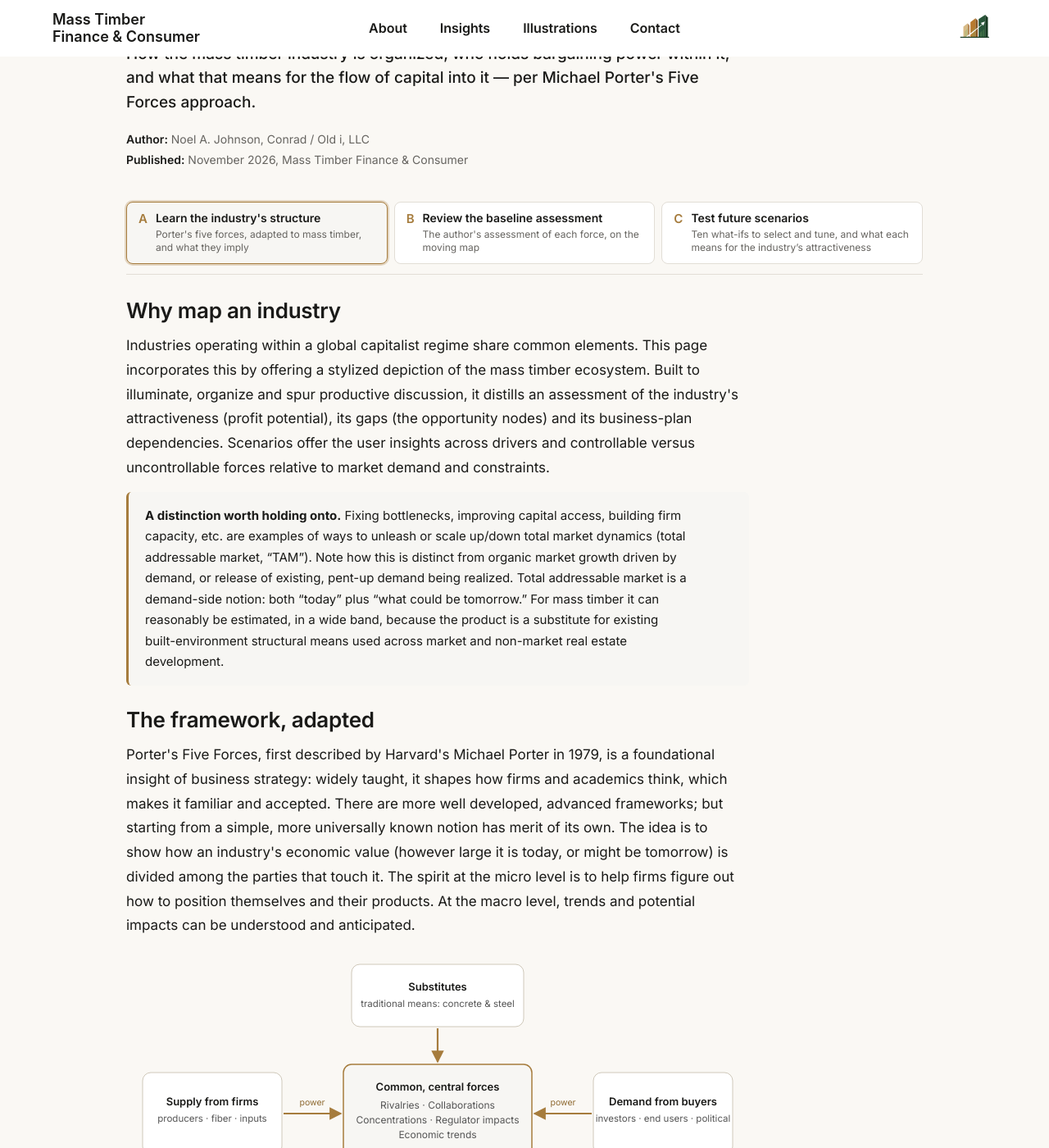
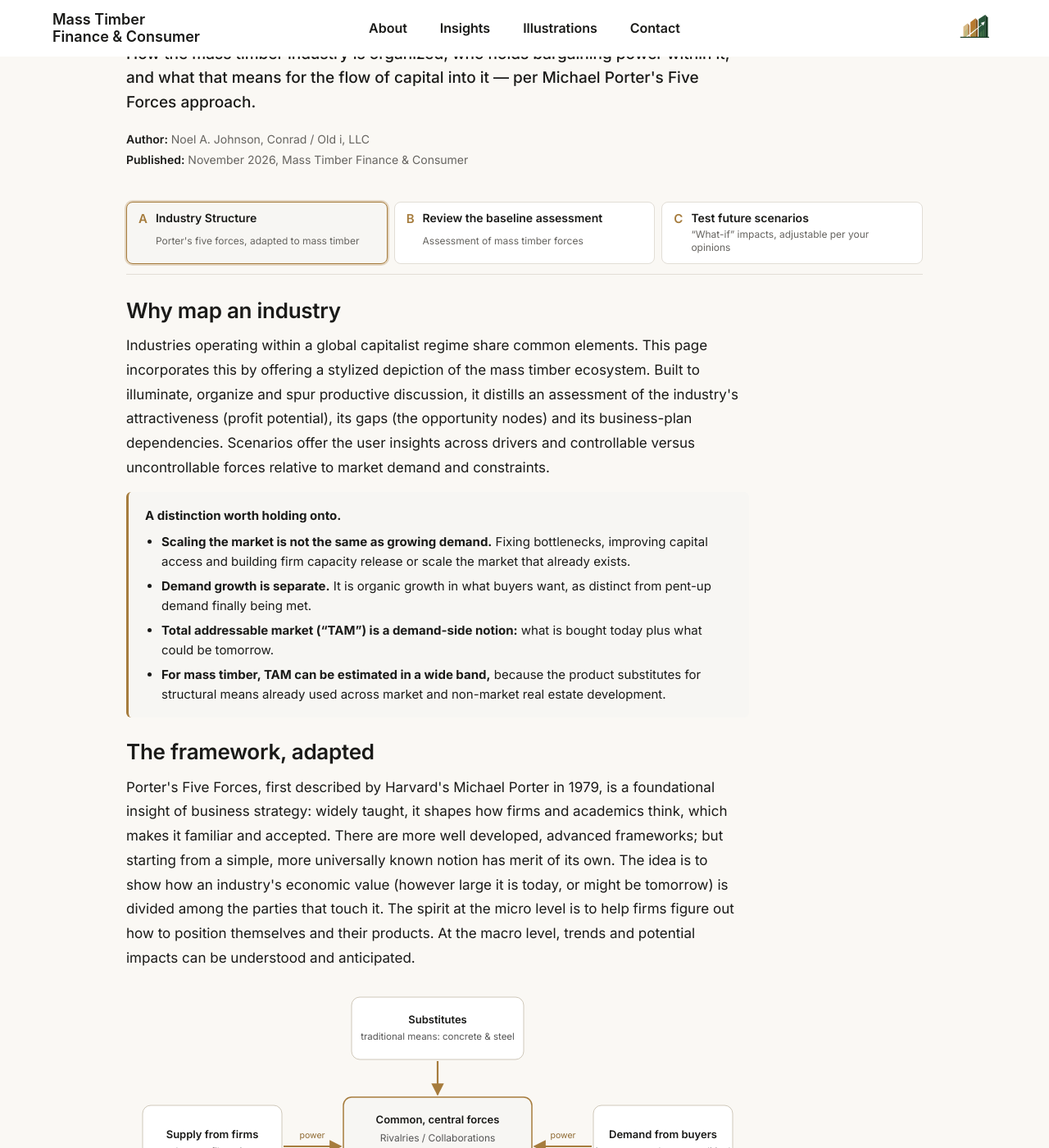
Before and after one commit to noelallenjohnson/mtfc, a Jekyll site: the page built from pages/industry-structure.html, in a window 1280 px wide and 1400 px high, scrolled down 257 px. Shown: the whole window at 82% size. Built offline with Jekyll 4.4.1, drawn with Linux system fonts in a browser that asks for light colours; some of the changed text lies outside the part shown.

Commit message:
Industry Structure: shorter tab labels, bulleted distinction, diagram centre lines, tighter implication cards, comment block in Part B only
Co-Authored-By: Claude Fable 5.2 <noreply@anthropic.com>
Claude-Session: https://claude.ai/code/session_01LvhsnqrfZBaeQ6yhbEHGbm

```diff
--- a/assets/css/icf.css
+++ b/assets/css/icf.css
@@ -135,3 +135,6 @@
 .icf .sl span b { color: var(--ink); }
 .icf .sliders[hidden], .icf .btn[hidden] { display: none; }
 @media (max-width: 860px) { .icf .sl { grid-template-columns: 104px 1fr 84px; } }
+.icf .callout ul { margin: 8px 0 0; padding-left: 20px; }
+.icf .callout li { font-size: 15px; line-height: 1.6; margin-bottom: 6px; }
+.icf .callout li:last-child { margin-bottom: 0; }
--- a/pages/industry-structure.html
+++ b/pages/industry-structure.html
@@ -21,9 +21,9 @@ scripts: ["/assets/js/icf-data.js", "/assets/js/icf.js"]
 
   <nav class="seg" aria-label="Page parts">
     <div class="seg-row">
-      <button type="button" data-part="learn" class="on"><span class="k">A</span><span class="t">Learn the industry's structure</span><span class="d">Porter's five forces, adapted to mass timber, and what they imply</span></button>
-      <button type="button" data-part="baseline"><span class="k">B</span><span class="t">Review the baseline assessment</span><span class="d">The author's assessment of each force, on the moving map</span></button>
-      <button type="button" data-part="test"><span class="k">C</span><span class="t">Test future scenarios</span><span class="d">Ten what-ifs to select and tune, and what each means for the industry’s attractiveness</span></button>
+      <button type="button" data-part="learn" class="on"><span class="k">A</span><span class="t">Industry Structure</span><span class="d">Porter's five forces, adapted to mass timber</span></button>
+      <button type="button" data-part="baseline"><span class="k">B</span><span class="t">Review the baseline assessment</span><span class="d">Assessment of mass timber forces</span></button>
+      <button type="button" data-part="test"><span class="k">C</span><span class="t">Test future scenarios</span><span class="d">“What-if” impacts, adjustable per your opinions</span></button>
     </div>
   </nav>
 
@@ -32,7 +32,13 @@ scripts: ["/assets/js/icf-data.js", "/assets/js/icf.js"]
     <div class="narrow body">
             <h2>Why map an industry</h2>
       <p>Industries operating within a global capitalist regime share common elements. This page incorporates this by offering a stylized depiction of the mass timber ecosystem. Built to illuminate, organize and spur productive discussion, it distills an assessment of the industry's attractiveness (profit potential), its gaps (the opportunity nodes) and its business-plan dependencies. Scenarios offer the user insights across drivers and controllable versus uncontrollable forces relative to market demand and constraints.</p>
-      <div class="callout"><p><b>A distinction worth holding onto.</b> Fixing bottlenecks, improving capital access, building firm capacity, etc. are examples of ways to unleash or scale up/down total market dynamics (total addressable market, “TAM”). Note how this is distinct from organic market growth driven by demand, or release of existing, pent-up demand being realized. Total addressable market is a demand-side notion: both “today” plus “what could be tomorrow.” For mass timber it can reasonably be estimated, in a wide band, because the product is a substitute for existing built-environment structural means used across market and non-market real estate development.</p></div>
+      <div class="callout"><p><b>A distinction worth holding onto.</b></p>
+        <ul>
+          <li><b>Scaling the market is not the same as growing demand.</b> Fixing bottlenecks, improving capital access and building firm capacity release or scale the market that already exists.</li>
+          <li><b>Demand growth is separate.</b> It is organic growth in what buyers want, as distinct from pent-up demand finally being met.</li>
+          <li><b>Total addressable market (“TAM”) is a demand-side notion:</b> what is bought today plus what could be tomorrow.</li>
+          <li><b>For mass timber, TAM can be estimated in a wide band,</b> because the product substitutes for structural means already used across market and non-market real estate development.</li>
+        </ul></div>
 
       <h2>The framework, adapted</h2>
       <p>Porter's Five Forces, first described by Harvard's Michael Porter in 1979, is a foundational insight of business strategy: widely taught, it shapes how firms and academics think, which makes it familiar and accepted. There are more well developed, advanced frameworks; but starting from a simple, more universally known notion has merit of its own. The idea is to show how an industry's economic value (however large it is today, or might be tomorrow) is divided among the parties that touch it. The spirit at the micro level is to help firms figure out how to position themselves and their products. At the macro level, trends and potential impacts can be understood and anticipated.</p>
@@ -42,9 +48,9 @@ scripts: ["/assets/js/icf-data.js", "/assets/js/icf.js"]
           <g font-family="Inter, system-ui, sans-serif" text-anchor="middle">
             <rect x="265" y="140" width="230" height="120" rx="10" fill="#f7f6f3" stroke="#a67c3d" stroke-width="1.5"/>
             <text x="380" y="172" font-size="13" font-weight="600" fill="#1a1a18">Common, central forces</text>
-            <text x="380" y="194" font-size="12" fill="#555">Rivalries · Collaborations</text>
-            <text x="380" y="212" font-size="12" fill="#555">Concentrations · Regulator impacts</text>
-            <text x="380" y="230" font-size="12" fill="#555">Economic trends</text>
+            <text x="380" y="194" font-size="12" fill="#555">Rivalries / Collaborations</text>
+            <text x="380" y="212" font-size="12" fill="#555">Concentrations / Econ. Trends</text>
+            <text x="380" y="230" font-size="12" fill="#555">Regulator / Policy</text>
             <rect x="20" y="150" width="170" height="100" rx="10" fill="#ffffff" stroke="#cfc8ba"/>
             <text x="105" y="190" font-size="13" font-weight="600" fill="#1a1a18">Supply from firms</text>
             <text x="105" y="210" font-size="11.5" fill="#555">producers · fiber · inputs</text>
@@ -76,10 +82,10 @@ scripts: ["/assets/js/icf-data.js", "/assets/js/icf.js"]
       <h2>Forces characterization</h2>
       <p>Each force node implies a level of bargaining power as parties work to claim profits on offer. Porter's central point is that stronger forces can shift away the value an industry creates. Value from general-purpose technological innovations often ends up being claimed by consumers, not the firms. This is much debated across the AI ecosystem: how much of the total value created will end up with Nvidia, Anthropic, Microsoft, Digital Realty Trust, power generators or the citizen at their own computer. Be it AI or mass timber, four implications inform capital’s flow into an ecosystem.</p>
       <div class="impl">
-        <div><b>Value created may not be value captured</b><p>While demand creates value; whoever holds power may inordinately capture it. For example, buyer power and substitute power may decide how much of mass timber's value stays with mass timber manufacturing firms, or the development team (architect, engineer, contractor, developer) who manifest the real asset, or the saver/investor who ends up owning it over time.</p></div>
-        <div><b>Pull usually beats push</b><p>Demand-driven growth (buyers asking for the product) is the growth driver usually for underwriting. While capacity-driven growth can release pent-up demand that already exists, it should not be confused with how much demand exists or if demand is growing. For mass timber structures, total demand can be roughly scaled via existing society demand for “structural products” that are used to create new real assets. Short of mass timber products becoming food, entertainment, etc. – the scale of demand “in category” frames future expectations.</p></div>
-        <div><b>Only some risks are controllable</b><p>The industry can move buyers' power via marketing, suppliers' power via collaboration or regulator’s power via political engagement. But smaller, emerging industries typically cannot move consumer preferences, dislocate substitutes or set carbon policy, tariffs or interest rates to the degree theoretically possible or ideal.</p></div>
-        <div><b>The map moves</b><p>Forces are not fixed. Building codes, taxes and costs of capital change; new plants open. Thus, exploring scenarios and building a business strategy for responsiveness (how fast can one pivot from new signal to action) is the spirit driving Part C’s activation of the mass timber applied Porter framework.</p></div>
+        <div><b>Value created may not be value captured</b><p>Demand creates value, but whoever holds power may capture it: the manufacturer, the development team that builds the asset, or the saver and investor who own it over time.</p></div>
+        <div><b>Pull usually beats push</b><p>Buyers asking for the product is the growth to underwrite. New capacity can release pent-up demand, but it does not show how much demand exists or whether it is growing.</p></div>
+        <div><b>Only some risks are controllable</b><p>The industry can move buyers through marketing, suppliers through collaboration and regulators through engagement. It cannot set consumer preferences, carbon policy, tariffs or interest rates.</p></div>
+        <div><b>The map moves</b><p>Codes, taxes and the cost of capital change, and new plants open. A strategy built to respond quickly to new signals is the purpose of the scenarios in Part C.</p></div>
       </div>
       <div class="next"><button type="button" class="btn" data-go="baseline">Next: review the baseline assessment →</button></div>
     </div>
@@ -110,6 +116,11 @@ scripts: ["/assets/js/icf-data.js", "/assets/js/icf.js"]
       <p>Value is created on the demand side and captured by whoever holds the power. Today that appears to mostly be buyers and substitutes. Thus, mass timber industry firms face challenges retaining the value created by their product. Two of the forces are ones the industry can move itself: buyers' power, through bolstering evidence of consumer and investor value (i.e. marketing-related investments), and suppliers' power, through collaboration mechanisms such as cost stabilization and risk reduction. The power of substitutes appears to be driven by carbon, tariffs and energy policies or deglobalization trends; thus, are important but uncontrollable for the most part. Certain aspects within the regulatory realm; like Europe’s preference to clad the product, are examples of how mass timber industries can impact intermediating forces in order to capture more value.</p>
       <div class="next"><button type="button" class="btn" data-go="test">Next: test future scenarios →</button></div>
     </div>
+  <div class="rfc" style="margin-bottom:8px">
+    <h2>What do you think?</h2>
+    <p>This is a working edition issued for comment. Where would you set a force, and why? Contributions from investors, developers, producers, researchers and policymakers all help sharpen the baseline.</p>
+    <div class="row"><a class="btn" href="mailto:{{ site.contact_email }}?subject=Industry%20Structure%20comment">Send a comment to the curator →</a></div>
+  </div>
   </section>
 
   <!-- ================= C. TEST ================= -->
@@ -129,11 +140,6 @@ scripts: ["/assets/js/icf-data.js", "/assets/js/icf.js"]
     </div>
   </section>
 
-  <div class="rfc">
-    <h2>What do you think?</h2>
-    <p>This is a working edition issued for comment. Where would you move a force, and why? Which scenario is missing? Contributions from investors, developers, producers, researchers and policymakers all help sharpen the map.</p>
-    <div class="row"><a class="btn" href="mailto:{{ site.contact_email }}?subject=Industry%20Structure%20comment">Send a comment to the curator →</a></div>
-  </div>
   <div class="related">
     <p class="lbl">Related research</p>
     <ul>
```
